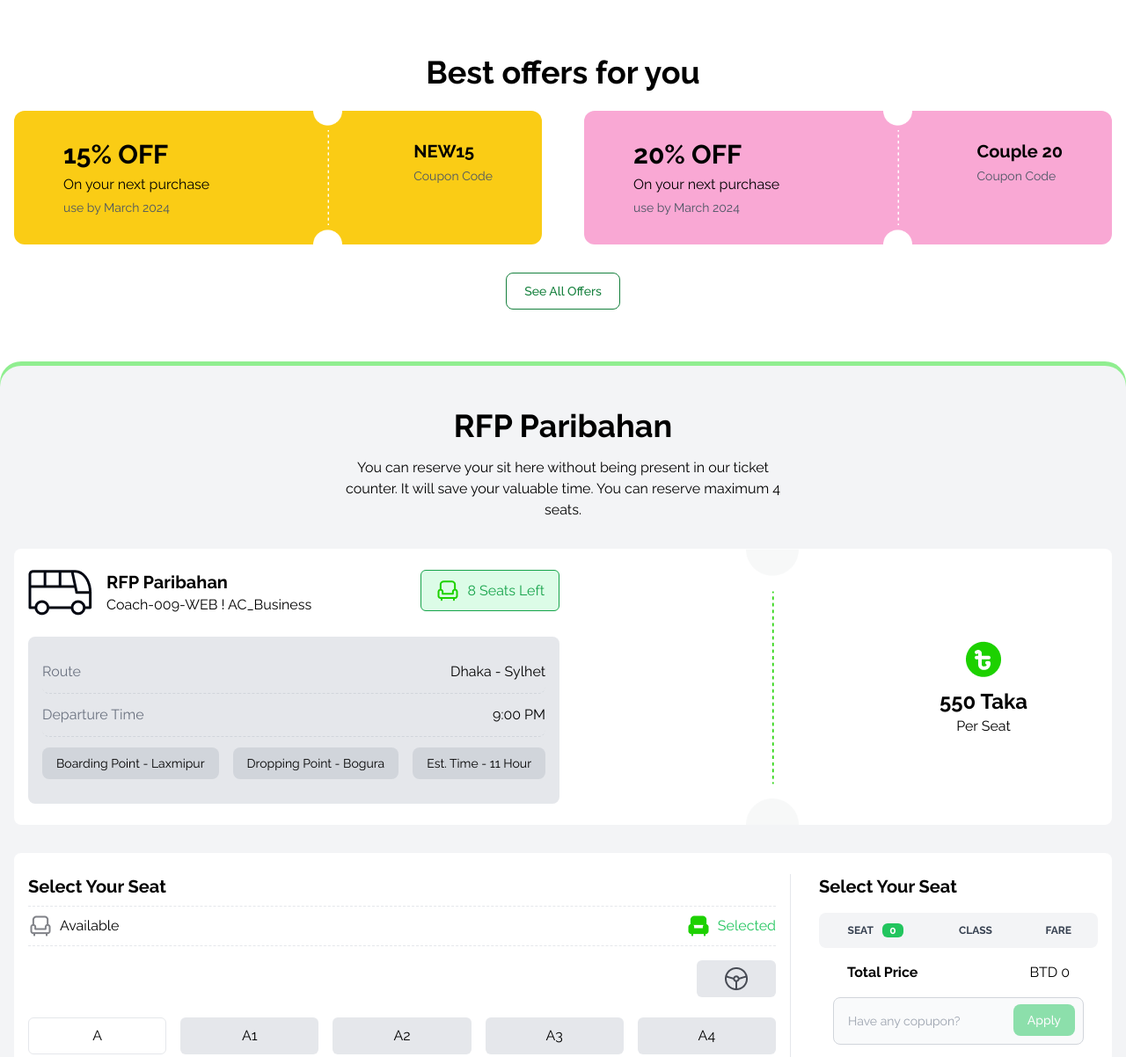
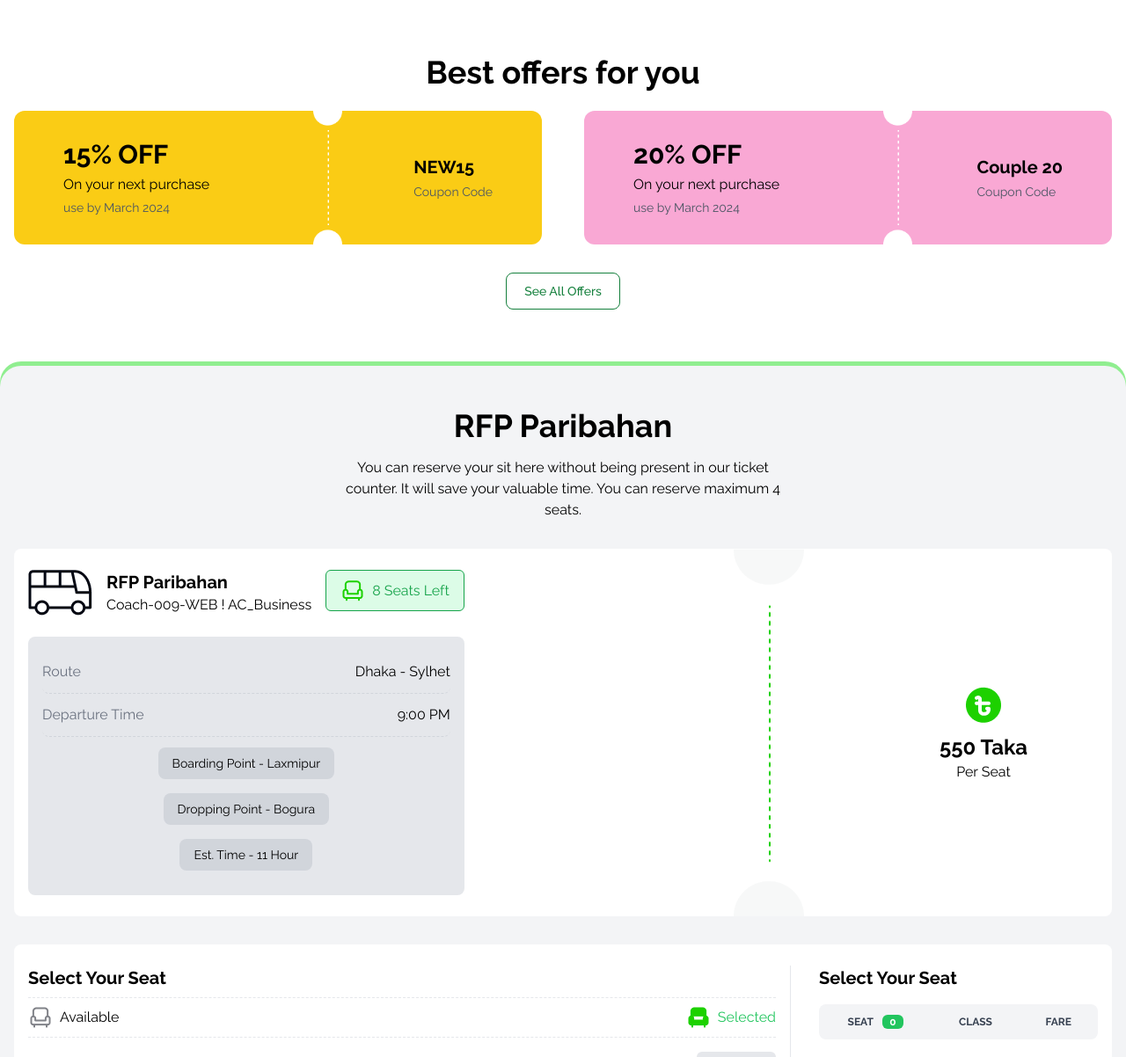
Before and after one commit to rahatfaruk/pha5-rfp-ticket-site, a plain HTML site: page index.html in a window 1280 px wide. Shown: the part 570-1772 px from the top of the page at 88% size. Drawn offline with nearby package versions, Linux system fonts and the light colour scheme.

Commit message:
readme updated (app building process added); responsive issue fixed

```diff
--- a/index.html
+++ b/index.html
@@ -92,7 +92,7 @@
       <!-- ### coupons -->
       <div class="flex flex-col items-center md:flex-row justify-between gap-8 md:gap-12">
         <!-- coupon-card -->
-        <div class="flex justify-between gap-16 md:gap-28 md:flex-1 py-8 px-8 lg:px-14 rounded-xl bg-yellow-400 bg-[url('./images/cupon-devider.png')] bg-contain bg-no-repeat bg-[center_left_60%]">
+        <div class="flex justify-between items-center gap-16 md:gap-28 md:flex-1 py-8 px-6 lg:px-14 rounded-xl bg-yellow-400 bg-[url('./images/cupon-devider.png')] bg-contain bg-no-repeat bg-[center_left_60%]">
           <div class="space-y-1">
             <h3 class="font-bold text-3xl">15% OFF</h3>
             <p>On your next purchase</p>
@@ -104,7 +104,7 @@
           </div>
         </div>
         <!-- coupon-card -->
-        <div class="flex justify-between gap-16 md:flex-1 py-8 px-8 lg:px-14 rounded-xl bg-pink-300 bg-[url('./images/cupon-devider.png')] bg-contain bg-no-repeat bg-[center_left_60%]">
+        <div class="flex justify-between items-center gap-16 md:flex-1 py-8 px-6 lg:px-14 rounded-xl bg-pink-300 bg-[url('./images/cupon-devider.png')] bg-contain bg-no-repeat bg-[center_left_60%]">
           <div class="space-y-1">
             <h3 class="font-bold text-3xl">20% OFF</h3>
             <p>On your next purchase</p>
@@ -130,11 +130,11 @@
         </header>
 
         <!-- ### info-subsection -->
-        <div class="flex flex-col md:flex-row justify-between items-center gap-4 md:gap-8 bg-white px-4 py-6 rounded-lg lg:bg-[url('./images/info-devider.png')] bg-no-repeat bg-contain bg-[center_left_70%]">
+        <div class="flex flex-col md:flex-row justify-between md:items-center gap-4 md:gap-8 bg-white px-4 py-6 rounded-lg lg:bg-[url('./images/info-devider.png')] bg-no-repeat bg-contain bg-[center_left_70%]">
           <!-- #### left-card -->
           <div>
             <!-- heading -->
-            <div class="flex items-start justify-between gap-4 mb-6">
+            <div class="flex flex-col md:flex-row items-start justify-between gap-4 mb-6">
               <img src="./images/bus-logo.png" alt="">
               <div class="flex-1">
                 <h3 class="text-xl font-bold">RFP Paribahan</h3>
@@ -155,7 +155,7 @@
                 <h4 class="text-gray-500">Departure Time</h4>
                 <span>9:00 PM</span>
               </li>
-              <li class="flex items-center justify-between py-3 rounded-lg gap-4">
+              <li class="flex flex-col items-center justify-between py-3 rounded-lg gap-4">
                 <span class="px-4 py-2 rounded-lg bg-gray-300 text-sm">Boarding Point - Laxmipur</span>
                 <span class="px-4 py-2 rounded-lg bg-gray-300 text-sm">Dropping Point - Bogura</span>
                 <span class="px-4 py-2 rounded-lg bg-gray-300 text-sm">Est. Time - 11 Hour</span>
--- a/script.js
+++ b/script.js
@@ -50,7 +50,6 @@ window.addEventListener('DOMContentLoaded', function() {
 
 // ## add click event to all seats for selecting by user
 passengerSeatsEl.addEventListener('click', e => {
-
   // check if clicked on a seat
   if(e.target.tagName === 'BUTTON') {
     const selectedSeatId = e.target.id
```
Also changed, not shown: 1 other file.
